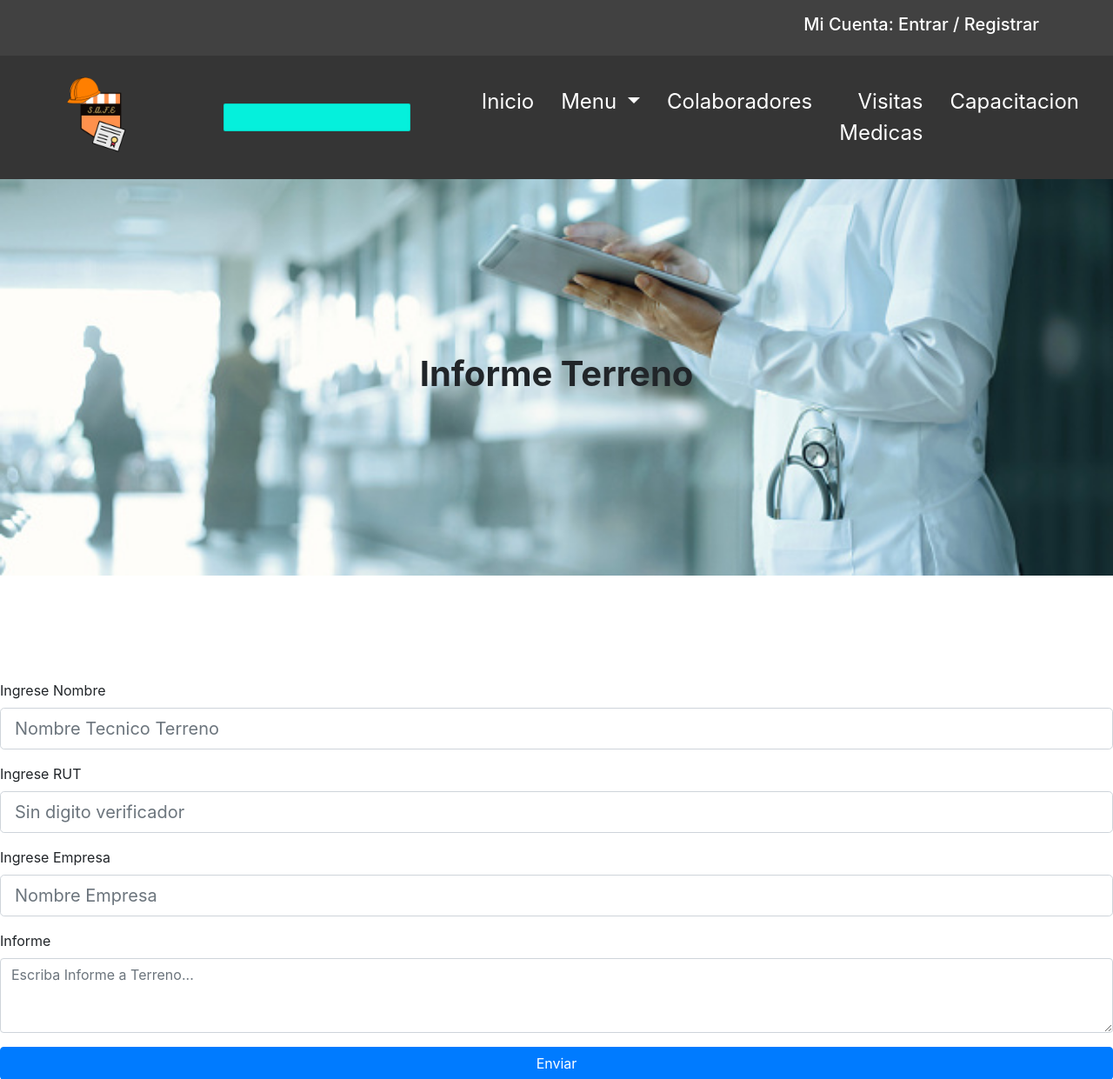
After one commit to Tofercinho/ARQUITECTURA, a Django app: page /informeterreno/ in a window 1280 px wide. The commit adds this page. Shown: the top 1241 px of the page at 87% size. Run offline with Django 3.2, Linux system fonts and the light colour scheme; some libraries are stand-ins or nearby versions.

Commit message:
Esto es lo que tengo

```diff
--- a/psdweb/psemestral/core/admin.py
+++ b/psdweb/psemestral/core/admin.py
@@ -1,5 +1,5 @@
 from django.contrib import admin
-from .models import newProduct, user, usercontact
+from .models import newProduct, user, usercontact, informe
 # Register your models here.
 
 
--- a/psdweb/psemestral/core/forms.py
+++ b/psdweb/psemestral/core/forms.py
@@ -1,7 +1,7 @@
 from django import forms
 from django.contrib.auth.forms import UserCreationForm
 from django.forms import fields
-from .models import user, usercontact, newProduct
+from .models import user, usercontact, newProduct, informe
 from django.contrib.auth.models import User
 
 class contactForm(forms.ModelForm):
@@ -16,6 +16,12 @@ class contactForm(forms.ModelForm):
             'msn': forms.TextInput(attrs={'placeholder': 'Mensaje'}),
             'obser': forms.TextInput(attrs={'placeholder': 'Observacion'}),
         }
+
+class registroInforme(forms.ModelForm):
+    class Meta :
+        model = informe
+        fields = '__all__'
+
 
 
 class registroUser(forms.ModelForm):
--- a/psdweb/psemestral/core/models.py
+++ b/psdweb/psemestral/core/models.py
@@ -57,3 +57,12 @@ class newProduct(models.Model):
 
     def __str__(self):
         return self.name
+
+class informe(models.Model):
+
+    name: models.CharField(max_length=50)
+    rut: models.IntegerField()
+    descripcion: models.TextField()
+    empresa: models.CharField(max_length=60)
+    def __str__(self):
+        return self.name
--- a/psdweb/psemestral/core/templates/web/base.html
+++ b/psdweb/psemestral/core/templates/web/base.html
@@ -86,10 +86,10 @@
             ></a>
             <div class="dropdown-menu my-navbar-drop-bg-color" aria-labelledby="drop-tienda">
               <a class="dropdown-item text-black font-weight-bold" href="{% url 'stockproduct' %}"
-                >ASISTENTES</a
-              >
+                >ASISTENTES</a>
+
               <a class="dropdown-item text-black font-weight-bold" href="{% url 'contactcrud' %}"
-                >REGISTRO VISITA MEDICA</a
+                >REGISTRO VISITA MEDICA</a>
 
             </div>
           </li>
--- a/psdweb/psemestral/core/templates/web/certificadopdf.html
+++ b/psdweb/psemestral/core/templates/web/certificadopdf.html
@@ -3,7 +3,7 @@
 <meta http-equiv="Content-Type" content="text/html; charset=UTF-8"/>
 <style>
     .img-invoice {
-        width: 100px;
+        width: 120px;
         text-align:left;
         margin: 0 auto;
     }
--- a/psdweb/psemestral/core/templates/web/contacto.html
+++ b/psdweb/psemestral/core/templates/web/contacto.html
@@ -49,7 +49,7 @@
                 </div>
 
                 <div class="form-group my-text-left">
-                  <label for="mensaje_contacto">Mensaje</label>
+                  <label for="mensaje_contacto">Asunto</label>
                   {{ cform.msn|add_class:"form-control" }}
                 </div>
 
--- /dev/null
+++ b/psdweb/psemestral/core/templates/web/creacionInformeTerreno.html
@@ -0,0 +1,70 @@
+{% extends 'web/base.html' %}
+{% load static %}
+{% load bootstrap4 %}
+{% bootstrap_css %}
+{% load widget_tweaks %}
+{% block contenido %}
+<!--Banner-->
+<div class="container-fluid text-center my-contact-banner-bg-image my-pb-200 my-pt-200" >
+    <h1><b>Informe Terreno</b></h1>
+</div>
+
+<!--espaciador-->
+<div class="container my-pt-60 my-pb-60"></div>
+<!--espaciador-->
+
+<!--Form-->
+<form action="" name="formulario_contacto" id="formulario_contacto" method="POST">
+  {% csrf_token %}
+
+    <div class="form-group">
+      <label for="exampleFormControlInput1">Ingrese Nombre</label>
+      <input class="form-control form-control-lg" type="text" placeholder="Nombre Tecnico Terreno">
+    </div>
+    <div class="form-group">
+      <label for="exampleFormControlSelect1">Ingrese RUT</label>
+      <input class="form-control form-control-lg" type="text" placeholder="Sin digito verificador">
+    </div>
+    <div class="form-group">
+      <label for="exampleFormControlSelect2">Ingrese Empresa</label>
+      <input class="form-control form-control-lg" type="text" placeholder="Nombre Empresa">
+    </div>
+    <div class="form-group">
+      <label for="exampleFormControlTextarea1">Informe</label>
+      <textarea class="form-control" id="exampleFormControlTextarea1" rows="3" placeholder="Escriba Informe a Terreno..."></textarea>
+    </div>
+    <div class="form-group">
+        <input type="submit" class="btn btn-primary btn block w-100" value="Enviar">
+      </div>
+
+</form>
+<br>
+<div
+{% if messages %}
+  {% for m in messages %}
+
+    <script>
+      Swal.fire(
+        "title" : "Buen Trabajo!",
+        "text": "{{m}}",
+        "icon": "success"
+      )
+    </script>
+
+  {% endfor %}
+{% endif %}
+</div>
+<br>
+<!--espaciador-->
+<div class="container my-pt-60 my-pb-60"></div>
+<!--espaciador-->
+
+<div class="container text-center">
+  <b id="gmap" class="my-text-font-50">  Google Maps </b>
+        <div id="map"></div>
+          <script src="../../Proyecto-Semestral-Desarrollo-Web/js/maps.js"></script>
+          <script src="https://maps.googleapis.com/maps/api/js?key=AIzaSyBDaeWicvigtP9xPv919E-RNoxfvC-Hqik&callback=iniciarMap"></script>
+        <div class="my-espaciador"></div>
+</div>
+
+{% endblock contenido %}
--- a/psdweb/psemestral/core/templates/web/menus.html
+++ b/psdweb/psemestral/core/templates/web/menus.html
@@ -23,7 +23,7 @@
           <div class="cnt-block equal-hight" style="height: 350px;">
             <figure><img src="{% static 'app/img/Iconos/avatar.png' %}" class="img-responsive" alt=""></figure>
             <h3><a href="{% url 'userscrud' %}"> Menu Usuario </a></h3>
-            <p>Crud de Usuarios</p>
+            <p>Listado Usuarios</p>
             <ul class="follow-us clearfix">
             </ul>
           </div>
@@ -32,7 +32,7 @@
           <div class="cnt-block equal-hight" style="height: 349px;">
             <figure><img src="{% static 'app/img/Iconos/contacto.png' %}" class="img-responsive" alt=""></figure>
             <h3><a href="{% url 'contactcrud' %}">REGISTROS DE VISITAS MEDICAS </a></h3>
-            <p>Crud de formulario de Contacto</p>
+            <p>Consultas</p>
             <ul class="follow-us clearfix">
 
 
@@ -43,7 +43,7 @@
           <div class="cnt-block equal-hight" style="height: 349px;">
             <figure><img src="{% static 'app/img/Iconos/Producto.png' %}" class="img-responsive" alt=""></figure>
             <h3><a href="{% url 'productcrud' %}" >ASISTENTES </a></h3>
-            <p>Productos</p>
+            <p>Capacitacion</p>
             <ul class="follow-us clearfix">
             </ul>
           </div>
--- a/psdweb/psemestral/core/urls.py
+++ b/psdweb/psemestral/core/urls.py
@@ -10,6 +10,8 @@ urlpatterns = [
     path("lcontdel/<iduserc>/", views.lcontdel , name="lcontdel"), #eliminar
     # fin contacto mensaje
 
+    path("informeterreno/", views.addinforme, name="informeterreno"),
+
     path("modelo/", views.modelo, name="modelo"),
     path("nosotros/", views.nosotros , name="nosotros"),
     #producto
@@ -18,7 +20,6 @@ urlpatterns = [
     path("deleteproduct/<idproduct>/", views.deleteproduct, name="deleteproduct"), #eliminar
     path("editproduct/<idproduct>", views.editproduct, name="editproduct"), ##editar
     path("stockproduct/", views.stockproduct, name="stockproduct"), #stock de productos
-
     path('certificadopdf/<idproduct>', views.certificadopdfView.as_view(), name='certificadopdf'),
 
     path("ropahombre/", views.ropahombre, name="ropahombre"),
--- a/psdweb/psemestral/core/views.py
+++ b/psdweb/psemestral/core/views.py
@@ -1,8 +1,8 @@
 from django.http.request import HttpRequest
 from django.http.response import Http404
 from django.shortcuts import render, redirect
-from .models import user, usercontact, newProduct
-from .forms import contactForm, registroUser, addProduct, CustomUserCreationForm
+from .models import user, usercontact, newProduct, informe
+from .forms import contactForm, registroUser, addProduct, CustomUserCreationForm, registroInforme
 from .util import render_pdf
 from django.contrib import messages
 from django.core.paginator import Paginator
@@ -17,6 +17,27 @@ from django.template.loader import get_template
 from xhtml2pdf import pisa
 from django.contrib.staticfiles import finders
 
+def addinforme(request): #agregar
+
+    msnform = registroInforme()
+    data = {'cform' : msnform}
+
+    if request.method == 'POST':
+        msnform = contactForm(data = request.POST)
+        if msnform.is_valid():
+            msnform.save()
+        else:
+            data["cform"] = msnform;
+
+        print("Mensaje enviado Correctamente")
+        mensaje = "Mensaje enviado Correctamente"
+        messages.success(request, mensaje)
+    else:
+        print("No se puedo enviar el mensaje, revisa los datos")
+        #mensaje = "No se puedo enviar el mensaje, revisa los datos"
+        #messages.error(request, mensaje)
+
+    return render(request, 'web/creacionInformeTerreno.html', data)
 
 
 class ListacertificadoListView(ListView):
@@ -66,7 +87,7 @@ class certificadopdfView(View):
             return response
         except:
             pass
-        return HttpResponse('Hehe fallo')
+        return HttpResponse('Hehe Algo fallo')
 
 
 # Create your views here.
@@ -96,6 +117,7 @@ def contacto(request): #agregar
         #messages.error(request, mensaje)
 
     return render(request, 'web/contacto.html', data)
+
 
 def contactcrud(request): #listar
     contacts = usercontact.objects.all()
@@ -169,15 +191,15 @@ def addproducto(request): #AGREGAR PRODUCTO
         product = addProduct(request.POST, files = request.FILES)
         if product.is_valid():
             product.save()
-            print("producto Creado Correctamente")
-            mensaje = "producto Creado Correctamente"
+            print("Asistente Creado Correctamente")
+            mensaje = "Asistente Creado Correctamente"
             messages.success(request, mensaje)
             return redirect('index')
         else:
             data["proForm"] = product;
     else:
-        print("No se puedo crear el producto, revisa los datos")
-        mensaje = "No se puedo crear el producto, revisa los datos"
+        print("No se puedo crear el Asistente, revisa los datos")
+        mensaje = "No se puedo crear el Asistente, revisa los datos"
         messages.error(request, mensaje)
     return render(request, 'web/addproducto.html', data)
 
@@ -210,7 +232,7 @@ def editproduct(request, idproduct): #editar producto desde un administrador
         formulario_edit = addProduct(data=request.POST, instance=eproduct, files = request.FILES)
         if formulario_edit.is_valid:
             formulario_edit.save()
-            data['mensaje'] = "producto editado correctamente"
+            data['mensaje'] = "Asistente editado correctamente"
             return redirect('productcrud')
         else:
             data["form"] = formulario_edit(instance=eproduct.object.get(id=idproduct));
@@ -221,8 +243,8 @@ def deleteproduct(request, idproduct): #eliminar usuario desde un adminw
 
     try:
         newProduct.delete(product)
-        print("Producto Eliminado Correctamente")
-        mensaje = "Producto Eliminado Correctamente"
+        print("Asistente Eliminado Correctamente")
+        mensaje = "Asistente Eliminado Correctamente"
         messages.success(request, mensaje)
 
     except:
```
